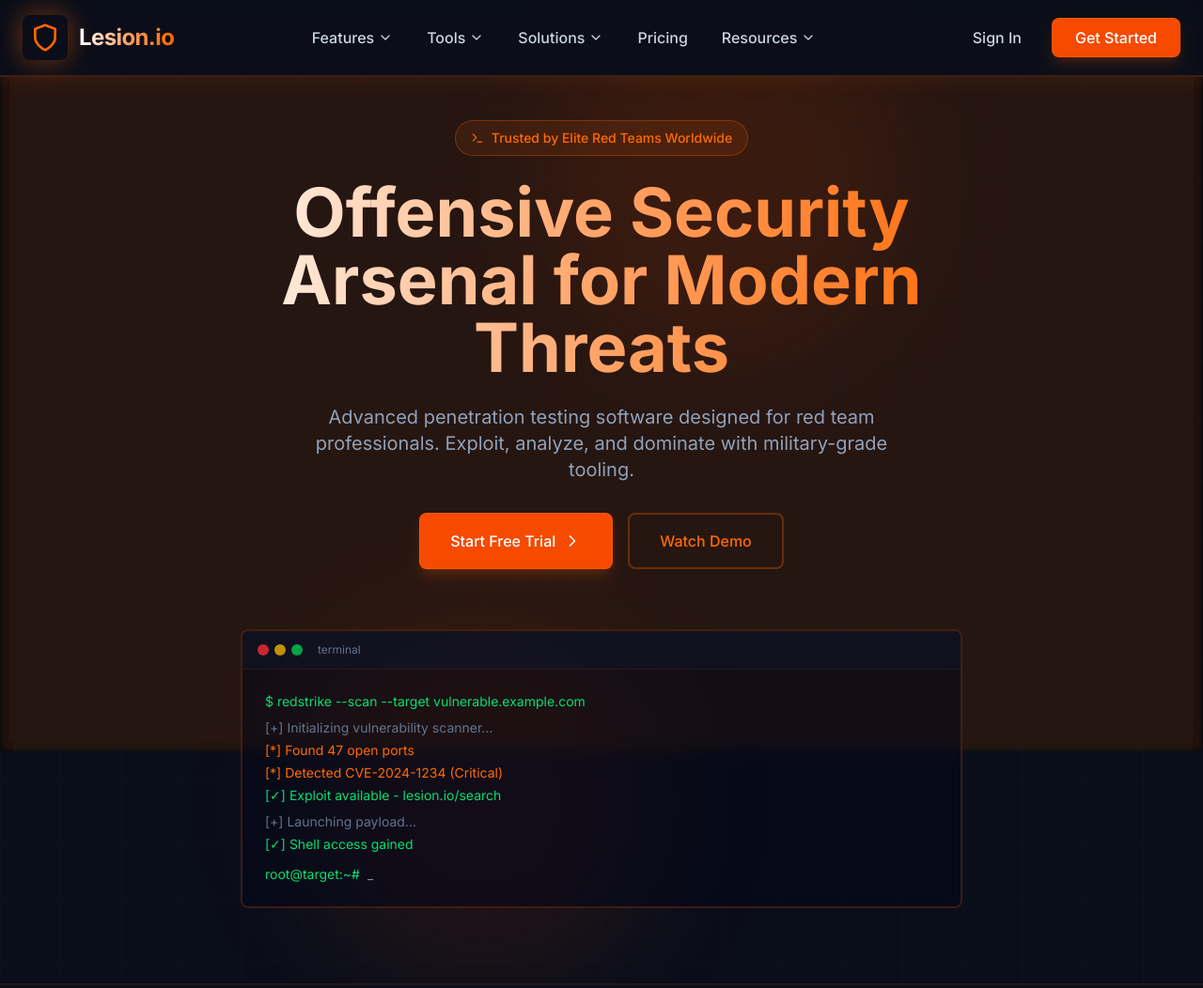
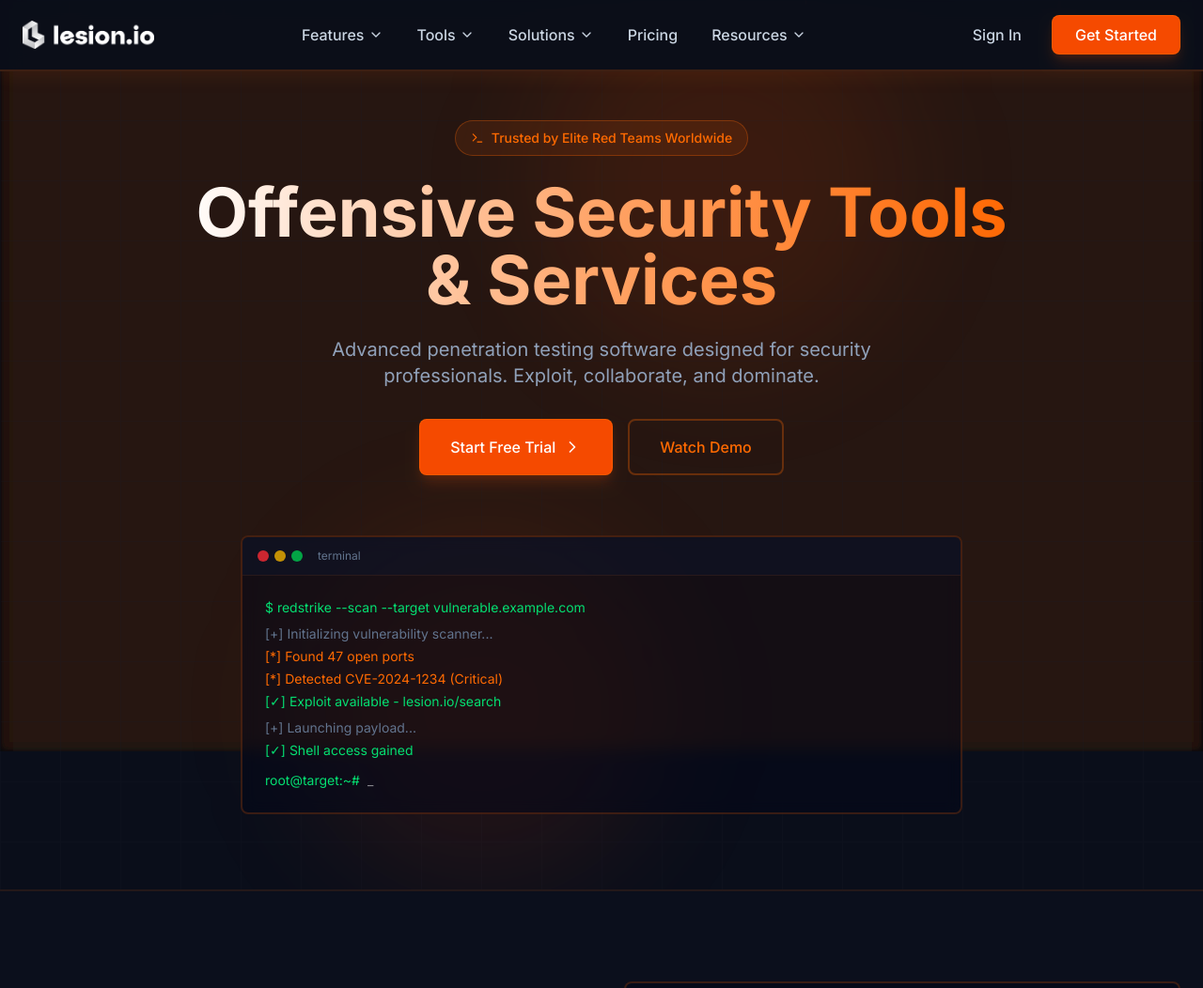
Before and after one commit to sidonpc/lesion.io, a website: page index.html in a window 1280 px wide. Shown: the top 1052 px of the page at 94% size. Drawn offline with Linux system fonts and the light colour scheme; animation ran at ten frames a second.

Commit message:
Changes to structure & logos

```diff
--- a/index.html
+++ b/index.html
@@ -107,24 +107,12 @@
         <div class="flex items-center justify-between">
           <!-- Logo -->
           <div class="flex items-center gap-3">
-            <div class="logo-glow p-2">
-              <svg
-                xmlns="http://www.w3.org/2000/svg"
-                width="32"
-                height="32"
-                viewBox="0 0 24 24"
-                fill="none"
-                stroke="#ff6600"
-                stroke-width="2"
-                stroke-linecap="round"
-                stroke-linejoin="round"
-              >
-                <path d="M12 22s8-4 8-10V5l-8-3-8 3v7c0 6 8 10 8 10" />
-              </svg>
-            </div>
-            <span class="text-2xl font-bold tracking-tight gradient-text"
-              >Lesion.io</span
-            >
+            <img
+              src="./src/images/Asset-5.png"
+              alt="Asset-2"
+              width="140px"
+              height="120px"
+            />
           </div>
 
           <!-- Navigation Links -->
@@ -434,13 +422,12 @@
           </div>
 
           <h1 class="text-5xl md:text-7xl mb-6 font-bold gradient-text">
-            Offensive Security Arsenal for Modern Threats
+            Offensive Security Tools & Services
           </h1>
 
           <p class="text-xl text-slate-400 mb-8 max-w-2xl mx-auto">
-            Advanced penetration testing software designed for red team
-            professionals. Exploit, analyze, and dominate with military-grade
-            tooling.
+            Advanced penetration testing software designed for security
+            professionals. Exploit, collaborate, and dominate.
           </p>
 
           <div class="flex flex-col sm:flex-row gap-4 justify-center mb-16">
@@ -1047,10 +1034,9 @@
           <div
             class="p-8 bg-slate-900/50 border-2 border-orange-500/20 rounded-lg"
           >
-            <h3 class="text-2xl mb-2 font-semibold">Solo Operator</h3>
+            <h3 class="text-2xl mb-2 font-semibold">Researcher</h3>
             <div class="mb-6">
-              <span class="text-4xl font-bold">$99</span>
-              <span class="text-slate-400">/month</span>
+              <span class="text-4xl font-bold">Free</span>
             </div>
             <ul class="space-y-3 mb-8">
               <li class="flex items-start gap-2">
@@ -1156,9 +1142,9 @@
             >
               Most Popular
             </div>
-            <h3 class="text-2xl mb-2 font-semibold">Red Team</h3>
+            <h3 class="text-2xl mb-2 font-semibold">Penetration Tester</h3>
             <div class="mb-6">
-              <span class="text-4xl font-bold">$499</span>
+              <span class="text-4xl font-bold">$10</span>
               <span class="text-slate-400">/month</span>
             </div>
             <ul class="space-y-3 mb-8">
@@ -1298,7 +1284,7 @@
           <div
             class="p-8 bg-slate-900/50 border-2 border-orange-500/20 rounded-lg"
           >
-            <h3 class="text-2xl mb-2 font-semibold">Enterprise</h3>
+            <h3 class="text-2xl mb-2 font-semibold">Team</h3>
             <div class="mb-6">
               <span class="text-4xl font-bold">Custom</span>
             </div>
```
Also changed, not shown: src/images/Asset-2.png (added), src/images/Asset-2.svg (added), src/images/Asset-5.png (added).
